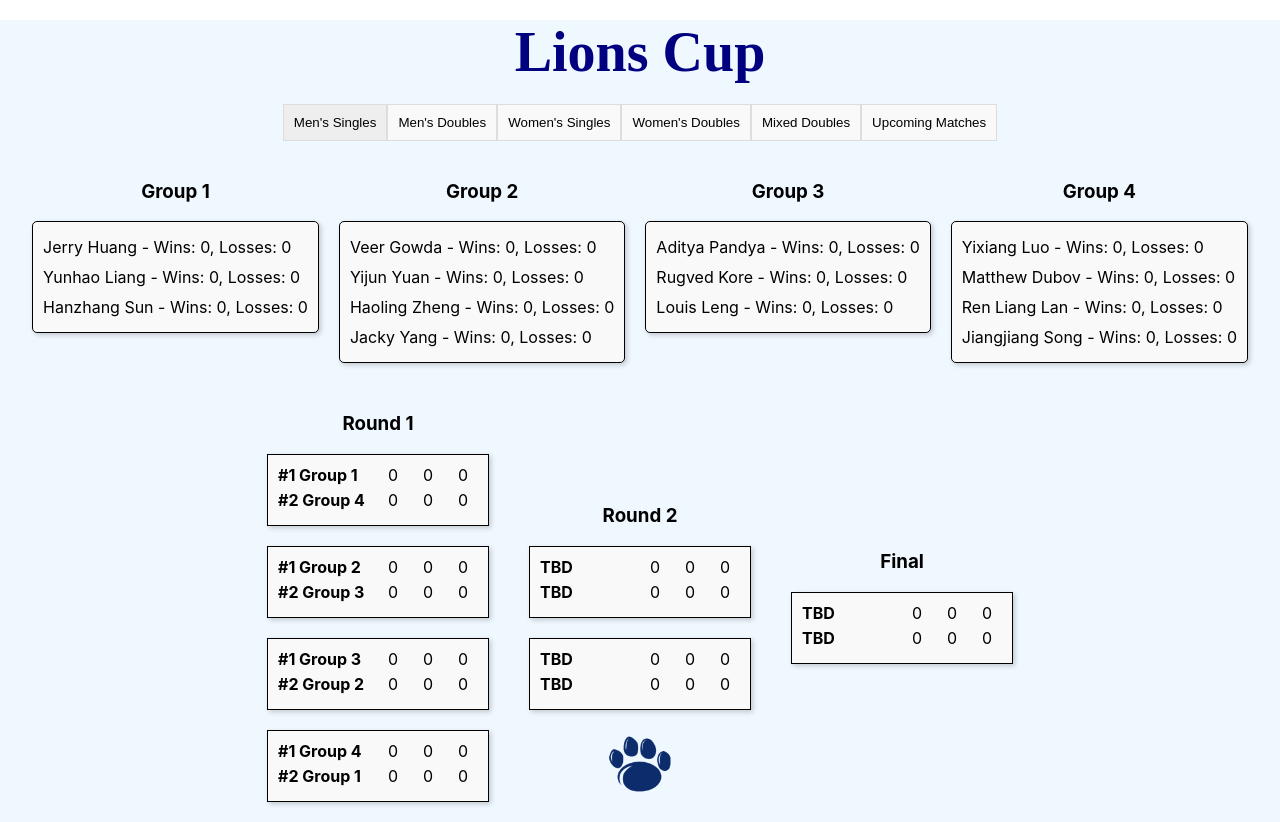
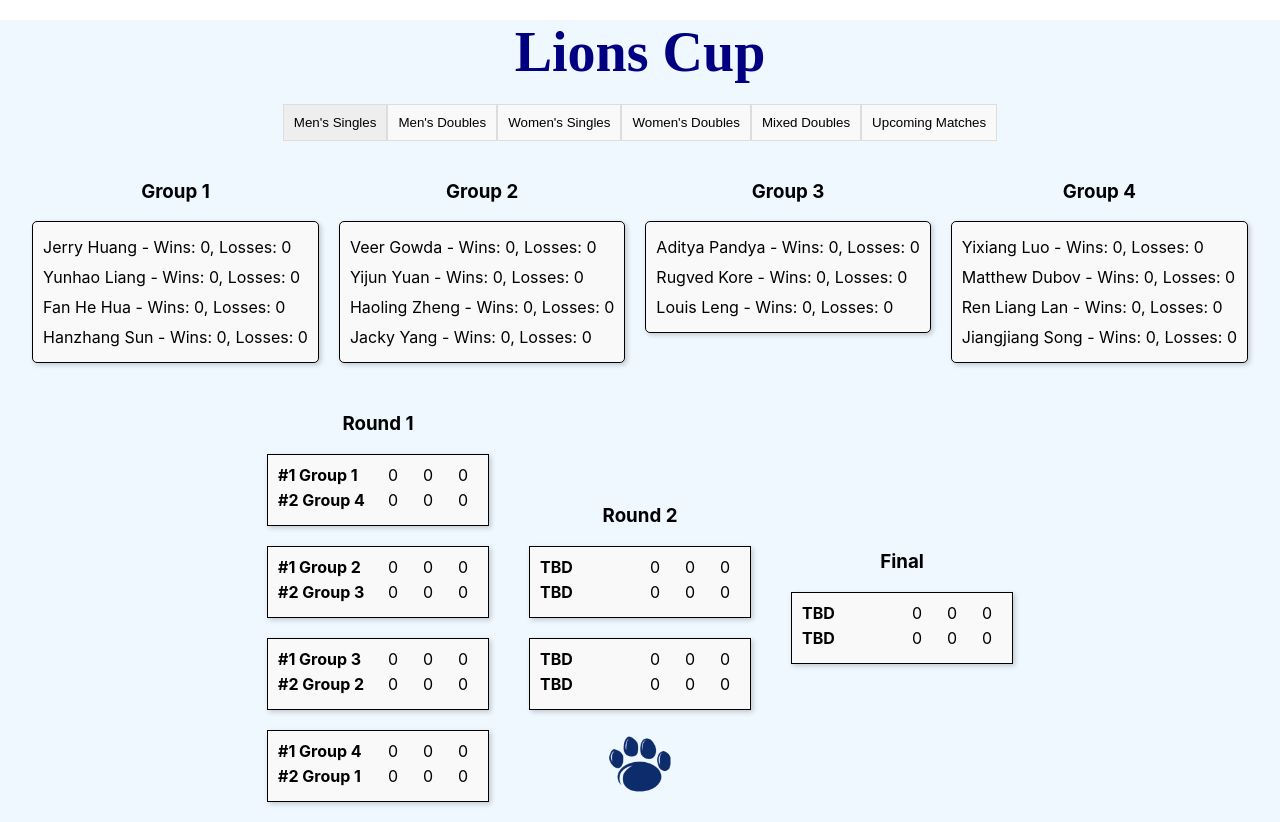
Before and after one commit to Spy12150/Tournament-Bracket, a React (Create React App) app: page / in a window 1280 px wide. Built offline with nearby package versions, Linux system fonts and the light colour scheme.

Commit message:
Added 2 people late signups

```diff
--- a/src/App.js
+++ b/src/App.js
@@ -92,7 +92,7 @@ const mockGroupData = {
 
         { name: 'Jerry Huang', wins: 0, losses: 0 },
         { name: 'Yunhao Liang', wins: 0, losses: 0 },
-
+        { name: 'Fan He Hua', wins: 0, losses: 0 },
         { name: 'Hanzhang Sun', wins: 0, losses: 0 }
       ]
     },
@@ -156,6 +156,7 @@ const mockGroupData = {
         { name: 'J Yang + R Zhu', wins: 0, losses: 0 },
         { name: 'R Kore + N Natarajan', wins: 0, losses: 0 },
         { name: 'J Jiang + Y Yuan', wins: 0, losses: 0 },
+        { name: 'H Feng+ Y Tian', wins: 0, losses: 0 },
       ]
     },
     {
--- a/src/UpcomingMatches.js
+++ b/src/UpcomingMatches.js
@@ -77,6 +77,15 @@ const mockUpcomingMatches = [
     time: '10:15 AM'
   },
   {
+    id: 1,
+    court: 'Court 9',
+    competitor1: 'Fan He Hua',
+    competitor2: 'Hanzhang Sun',
+    matchType: 'Groups',
+    event: 'Men\'s Singles',
+    time: '10:15 AM'
+  },
+  {
     id: 9,
     court: 'Court 1',
     competitor1: 'Jerry Huang',
@@ -146,6 +155,15 @@ const mockUpcomingMatches = [
     competitor2: 'Yue Yuan',
     matchType: 'Groups',
     event: 'Women\'s Singles',
+    time: '11:10 AM'
+  },
+  {
+    id: 9,
+    court: 'Court 9',
+    competitor1: 'Yunhao Liang',
+    competitor2: 'Fan He Hua',
+    matchType: 'Groups',
+    event: 'Men\'s Singles',
     time: '11:10 AM'
   },
   {
@@ -220,6 +238,15 @@ const mockUpcomingMatches = [
     event: 'Women\'s Singles',
     time: '1:00 PM'
   },
+  {
+    id: 17,
+    court: 'Court 9',
+    competitor1: 'Jerry Huang',
+    competitor2: 'Fan He Hua',
+    matchType: 'Groups',
+    event: 'Men\'s Singles',
+    time: '1:00 PM'
+  },
 ];
 
 
```
